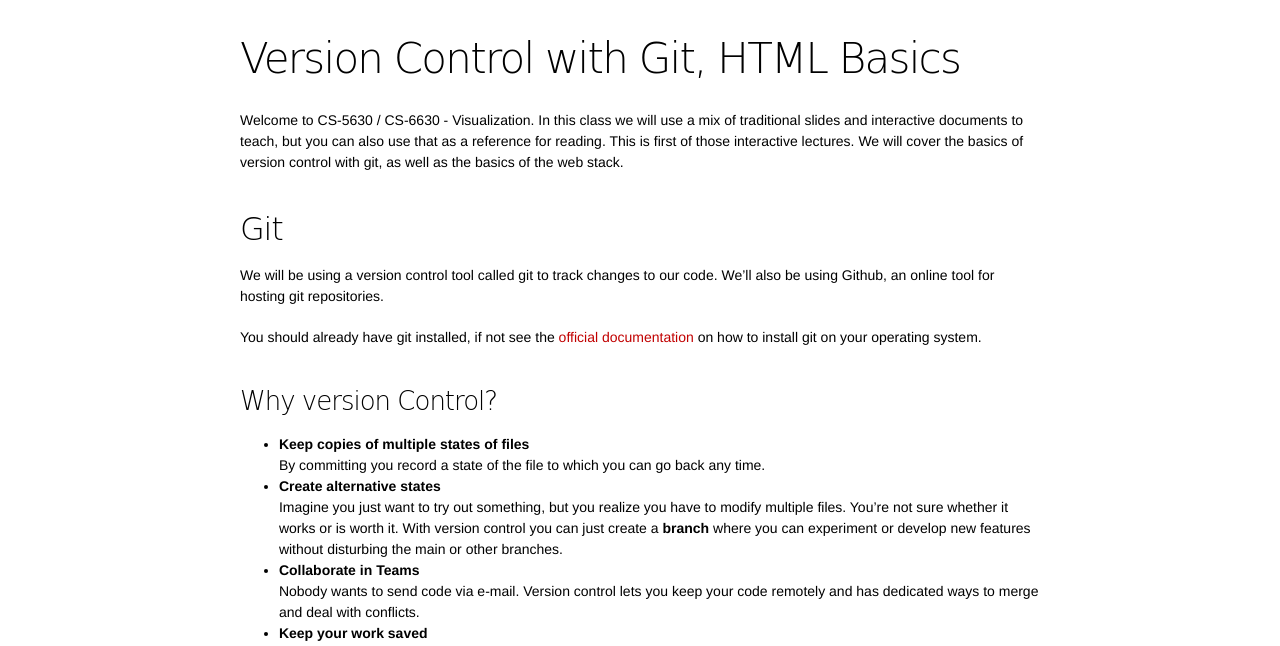
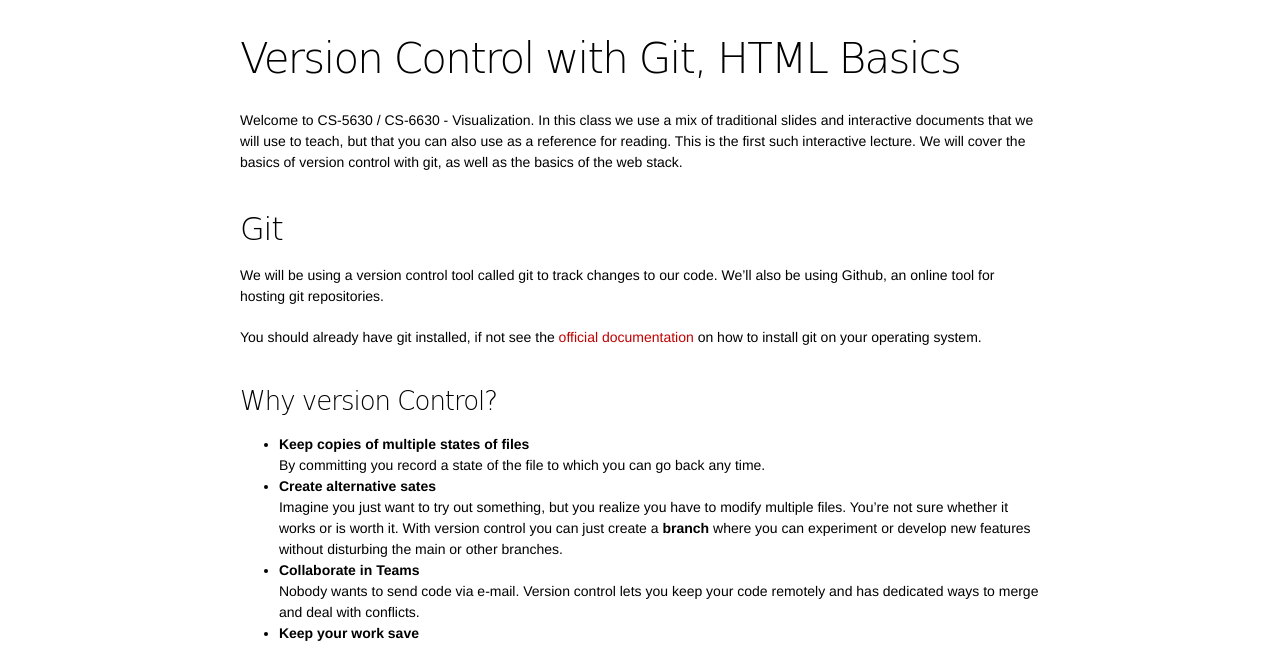
Before and after one commit to UCC-CE-iTinAEC/dataviscourse.github.io, a plain HTML site: page 2015/lectures/lecture-git/index.html in a window 1280 px wide. Shown: the part 149-795 px from the top of the page. Drawn offline with Linux system fonts and the light colour scheme; a web font is replaced by a local one.

```diff
--- a/2015/feed.xml
+++ b/2015/feed.xml
@@ -5,8 +5,8 @@
     <description>Visualization Class at the University of Utah</description>
     <link>http://vcg.github.io/2015/</link>
     <atom:link href="http://vcg.github.io/2015/feed.xml" rel="self" type="application/rss+xml" />
-    <pubDate>Mon, 24 Aug 2015 21:04:43 +0200</pubDate>
-    <lastBuildDate>Mon, 24 Aug 2015 21:04:43 +0200</lastBuildDate>
+    <pubDate>Tue, 25 Aug 2015 19:05:00 +0200</pubDate>
+    <lastBuildDate>Tue, 25 Aug 2015 19:05:00 +0200</lastBuildDate>
     <generator>Jekyll v2.5.3</generator>
 
   </channel>
--- a/2015/lectures/lecture-git/index.html
+++ b/2015/lectures/lecture-git/index.html
@@ -115,7 +115,7 @@
   </header>
 
   <article class="post-content">
-  <p>Welcome to CS-5630 / CS-6630 - Visualization. In this class we will use a mix of traditional slides and interactive documents to teach, but you can also use that as a reference for reading. This is first of those interactive lectures. We will cover the basics of version control with git, as well as the basics of the web stack.</p>
+  <p>Welcome to CS-5630 / CS-6630 - Visualization. In this class we use a mix of traditional slides and interactive documents that we will use to teach, but that you can also use as a reference for reading. This is the first such interactive lecture. We will cover the basics of version control with git, as well as the basics of the web stack.</p>
 
 <h2 id="git">Git</h2>
 
@@ -128,12 +128,12 @@
 <ul>
   <li><strong>Keep copies of multiple states of files</strong> <br />
   By committing you record a state of the file to which you can go back any time.</li>
-  <li><strong>Create alternative states</strong><br />
+  <li><strong>Create alternative sates</strong><br />
  Imagine you just want to try out something, but you realize you have to modify multiple files. You’re not sure whether it works or is worth it. With version control you can just create a <strong>branch</strong> where you can experiment or develop new features without disturbing the main or other branches.</li>
   <li><strong>Collaborate in Teams</strong> <br />
  Nobody wants to send code via e-mail. Version control lets you keep your code remotely and has dedicated ways to merge and deal with conflicts.</li>
-  <li><strong>Keep your work saved</strong><br />
- Your hard drive breaks. Your computer is stolen. But your code is saved because you store it not only on your computer but also on a remote server.</li>
+  <li><strong>Keep your work save</strong><br />
+ Your hard drive breaks. Your computer is stolen. But your code is save because you store it not only on your computer but also on a remote server.</li>
   <li><strong>Share</strong><br />
  You developed something awesome and want to share it. But not only do you want to make it available, you’re also happy about contributions from others!</li>
 </ul>
```
Also changed, not shown: 2015/index.html (+1 -1 lines), 1 other file.
